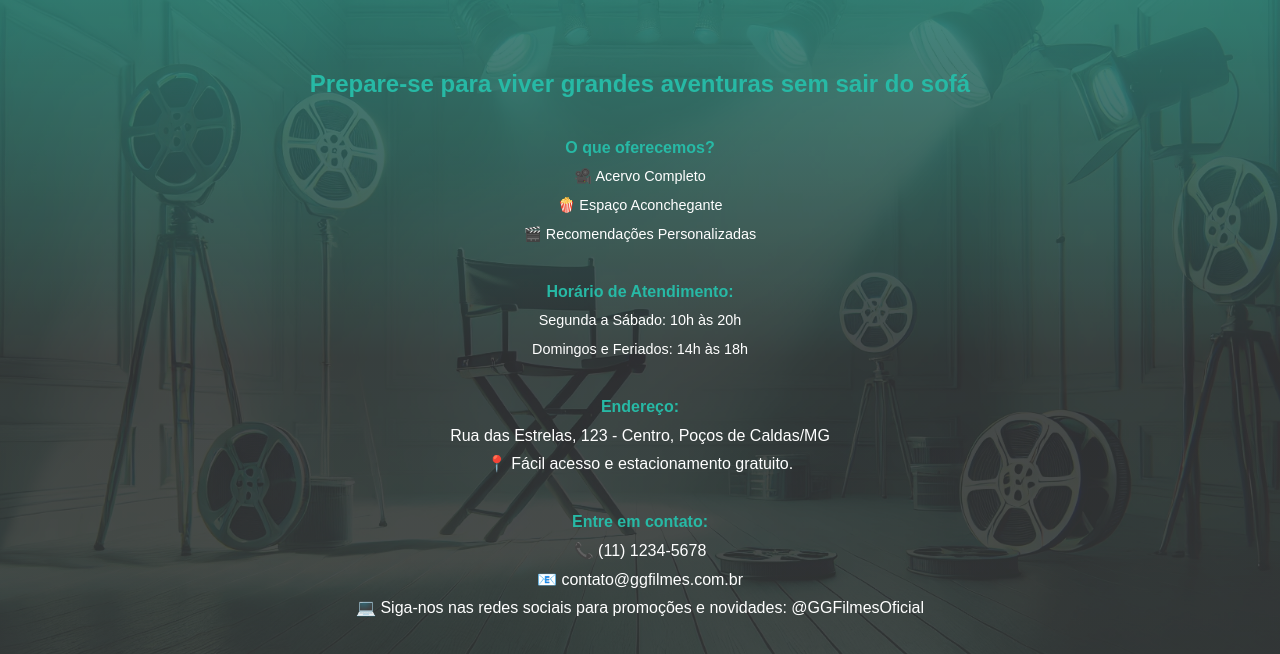
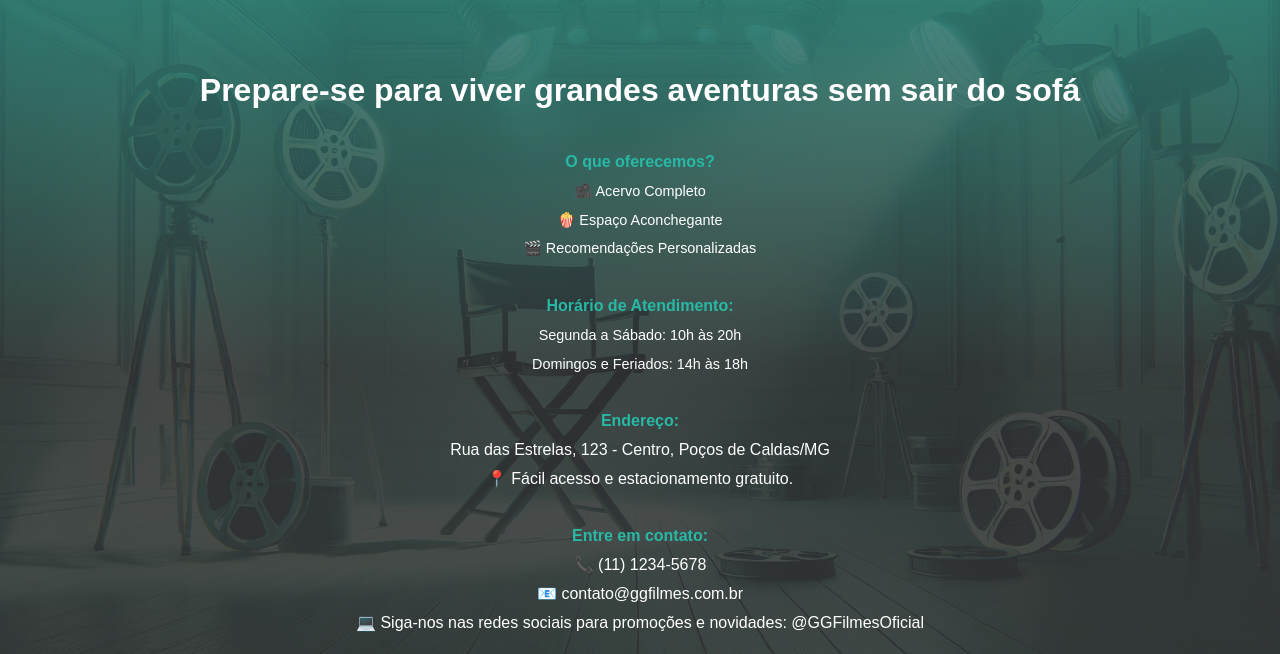
Before and after one commit to GabrielaAmabily/GG-Filmes, a plain HTML site: page principal.html in a window 1280 px wide. Shown: the part 144-798 px from the top of the page. Drawn offline with Linux system fonts and the light colour scheme.

Commit message:
css da principal

```diff
--- a/CSS/estilo2.css
+++ b/CSS/estilo2.css
@@ -208,9 +208,9 @@ a:hover {
 }
 
 .principal .destaque {
-    font-size: 1.5em;
+    font-size: 2em;
     font-weight: 600;
-    color: var(--cor-primaria);
+    color: white;
     margin-bottom: 15px;
 }
 
```
